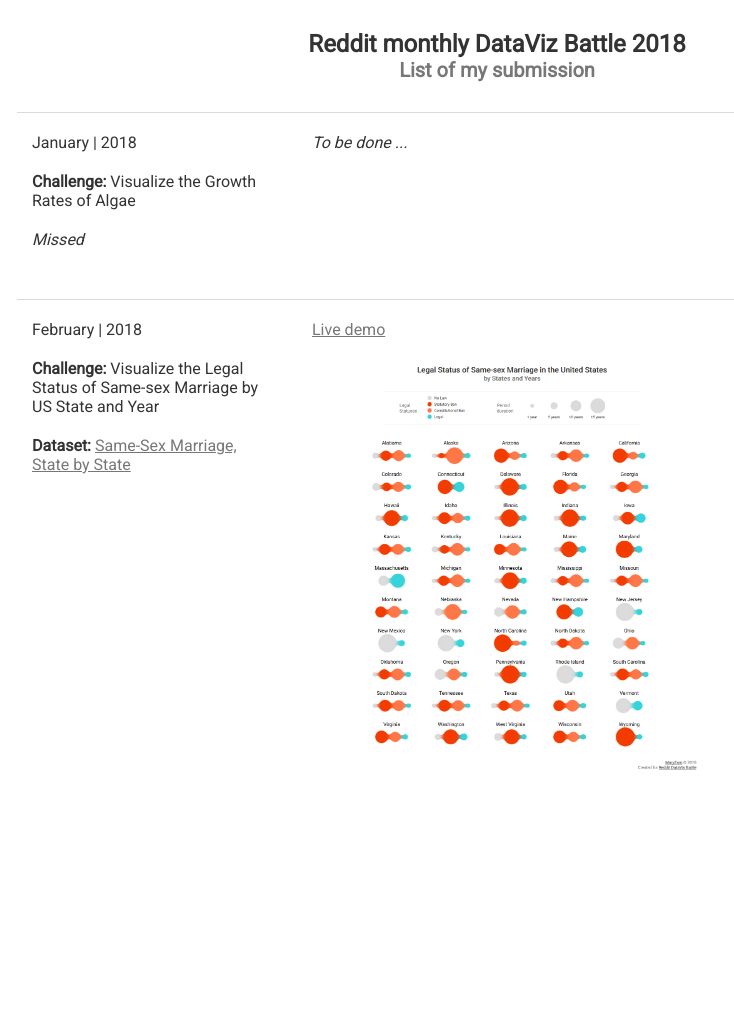
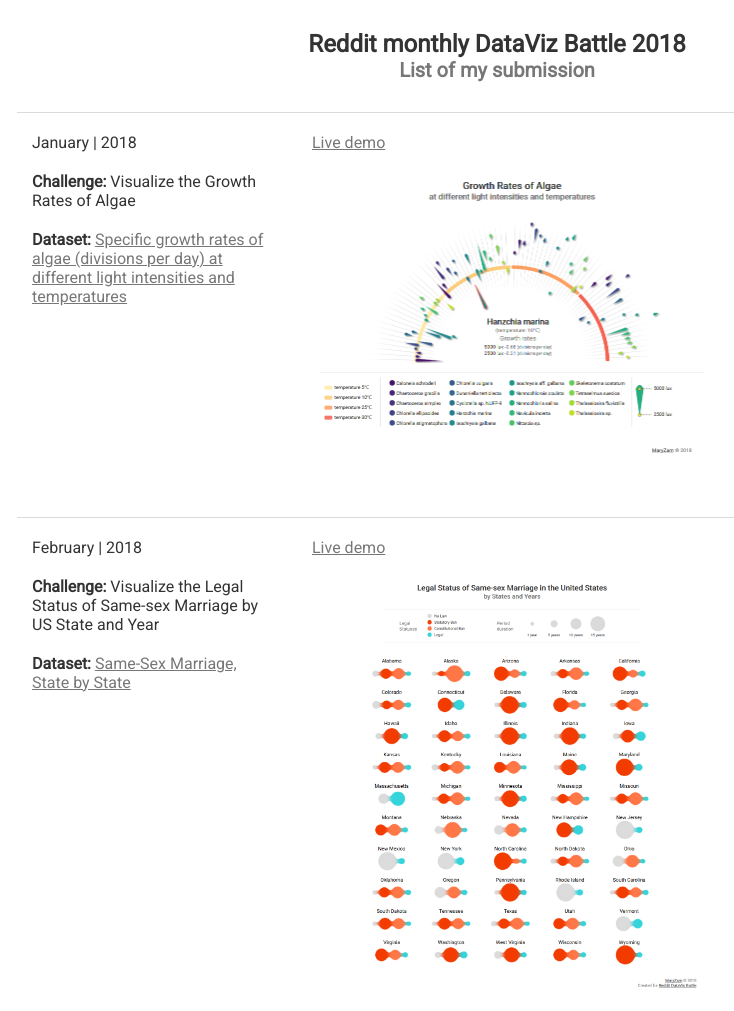
Before and after one commit to maryzam/reddit-dataVis-battle, a plain HTML site: page index.html in a window 1280 px wide. Shown: the whole page, without its empty margins (143-877 px from the left). Before the commit the page ends 830 px from the top, so only its background shows below. Drawn offline with Linux system fonts and the light colour scheme.

Commit message:
Add information about January visualization

```diff
--- a/index.html
+++ b/index.html
@@ -80,10 +80,11 @@
 				<div class="description">
 					<p>January | 2018 </p>
 					<p><strong>Challenge: </strong> Visualize the Growth Rates of Algae</p>
-					<p><i>Missed</i></p>
+					<p><strong>Dataset: </strong><a href="http://aquatext.com/tables/algaegrwth.htm">Specific growth rates of algae (divisions per day) at different light intensities and temperatures</a></p>
 				</div>
 				<div class="demo">
-					<p><i>To be done ...</i></p>
+					<p><a href="January/index.html">Live demo</a></p>
+					<p><img src="https://raw.githubusercontent.com/maryzam/reddit-dataVis-battle/master/January/preview.png" /></p>
 				</div>
 			</div>
 			<div class="month">
```
